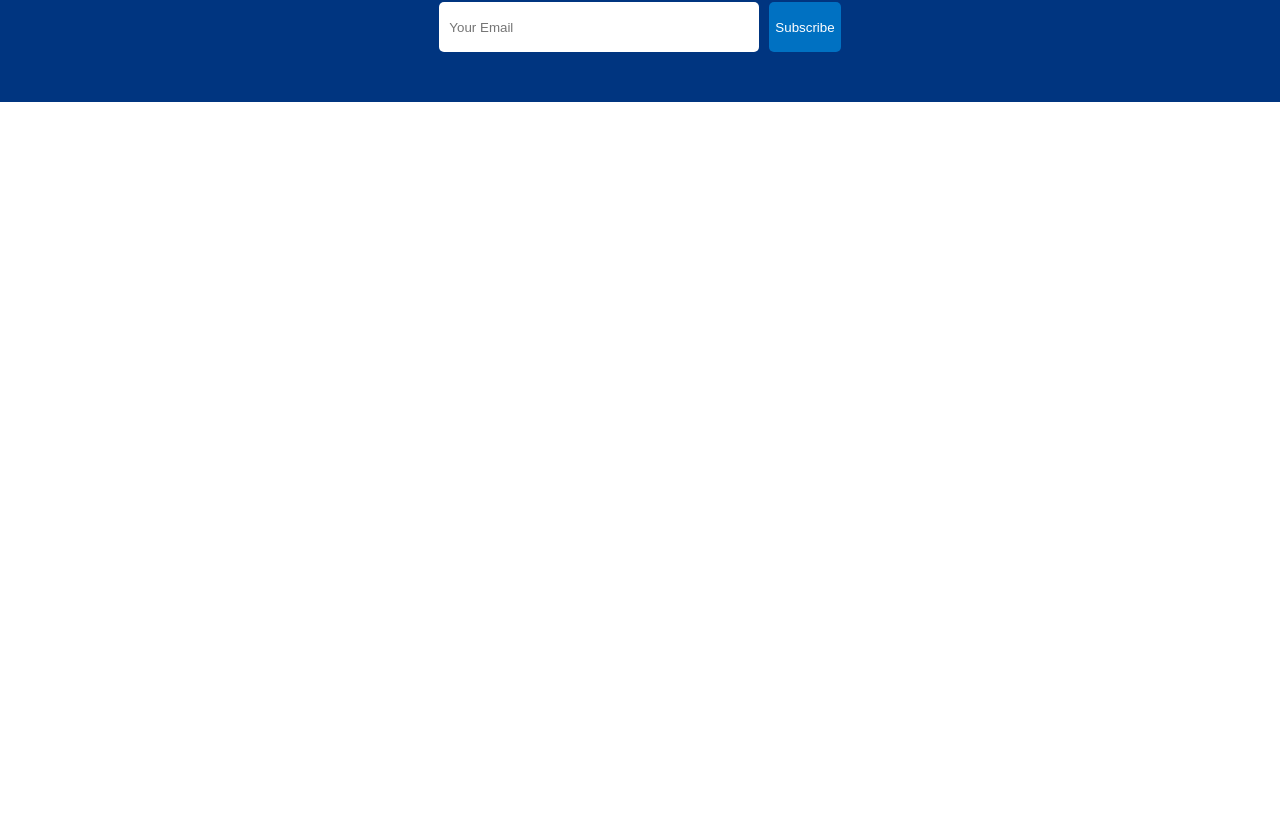
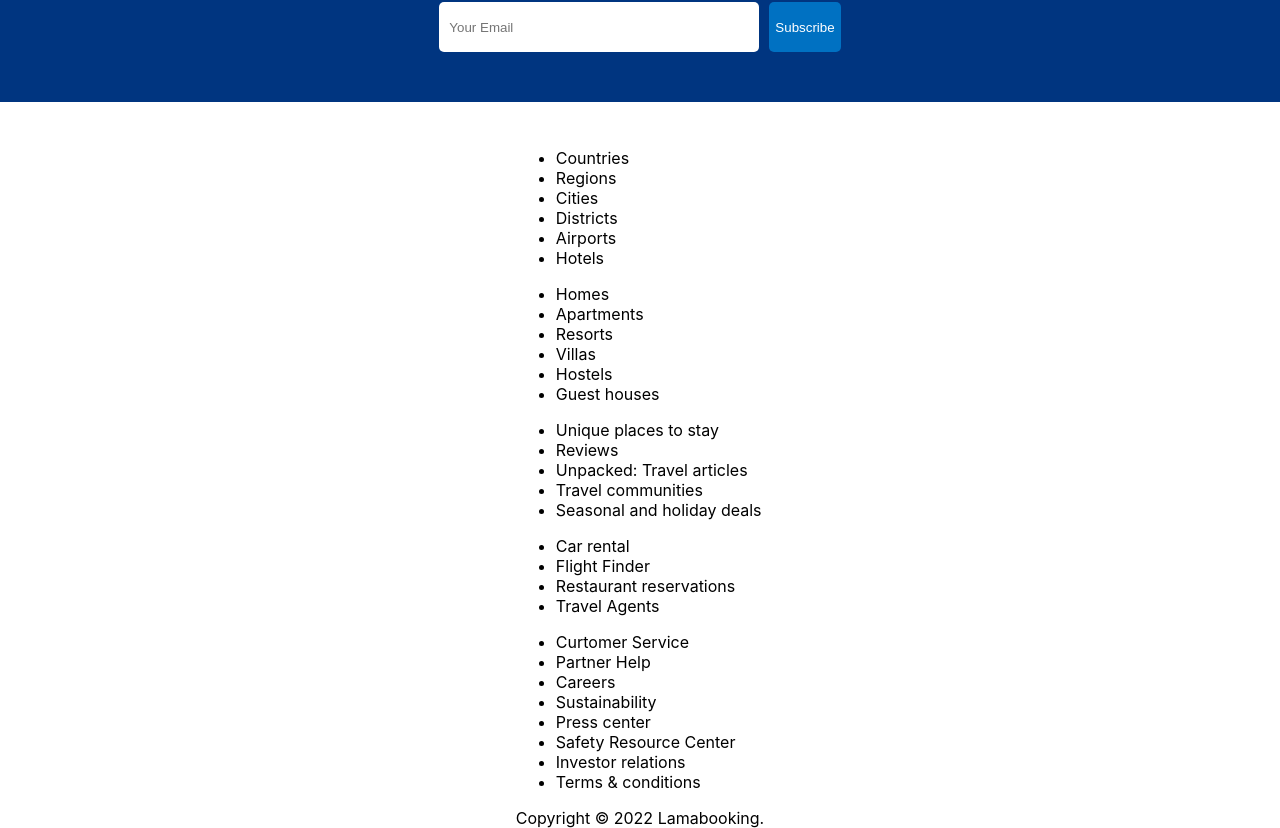
Before and after one commit to Shahriyar-Hosen/bd-booking, a React (Create React App) app: page / in a window 1280 px wide. Shown: the part 1780-2608 px from the top of the page. Before the commit the page ends 1882 px from the top, so only its background shows below. Built offline with nearby package versions, Linux system fonts and the light colour scheme.

Commit message:
Footer setup done

```diff
--- a/src/Components/Footer/Footer.jsx
+++ b/src/Components/Footer/Footer.jsx
@@ -3,9 +3,50 @@
 
 const Footer = () => {
   return (
-    <div>
-      <h1>Footer</h1>
+    <div className="footer">
+    <div className="fLists">
+      <ul className="fList">
+        <li className="fListItem">Countries</li>
+        <li className="fListItem">Regions</li>
+        <li className="fListItem">Cities</li>
+        <li className="fListItem">Districts</li>
+        <li className="fListItem">Airports</li>
+        <li className="fListItem">Hotels</li>
+      </ul>
+      <ul className="fList">
+        <li className="fListItem">Homes </li>
+        <li className="fListItem">Apartments </li>
+        <li className="fListItem">Resorts </li>
+        <li className="fListItem">Villas</li>
+        <li className="fListItem">Hostels</li>
+        <li className="fListItem">Guest houses</li>
+      </ul>
+      <ul className="fList">
+        <li className="fListItem">Unique places to stay </li>
+        <li className="fListItem">Reviews</li>
+        <li className="fListItem">Unpacked: Travel articles </li>
+        <li className="fListItem">Travel communities </li>
+        <li className="fListItem">Seasonal and holiday deals </li>
+      </ul>
+      <ul className="fList">
+        <li className="fListItem">Car rental </li>
+        <li className="fListItem">Flight Finder</li>
+        <li className="fListItem">Restaurant reservations </li>
+        <li className="fListItem">Travel Agents </li>
+      </ul>
+      <ul className="fList">
+        <li className="fListItem">Curtomer Service</li>
+        <li className="fListItem">Partner Help</li>
+        <li className="fListItem">Careers</li>
+        <li className="fListItem">Sustainability</li>
+        <li className="fListItem">Press center</li>
+        <li className="fListItem">Safety Resource Center</li>
+        <li className="fListItem">Investor relations</li>
+        <li className="fListItem">Terms & conditions</li>
+      </ul>
     </div>
+    <div className="fText">Copyright © 2022 Lamabooking.</div>
+  </div>
   );
 };
 
--- a/src/Pages/Home/Home.jsx
+++ b/src/Pages/Home/Home.jsx
@@ -1,6 +1,7 @@
 import React from "react";
 import Featured from "../../Components/Featured/Featured";
 import FeaturedProperties from "../../Components/FeaturedProperties/FeaturedProperties";
+import Footer from "../../Components/Footer/Footer";
 import Header from "../../Components/Header/Header";
 import MailList from "../../Components/MailList/MailList";
 import Navbar from "../../Components/Navbar/Navbar";
@@ -19,6 +20,7 @@
         <h1 className="homeTitle">Homes guests love</h1>
         <FeaturedProperties />
         <MailList />
+        <Footer />
       </div>
     </section>
   );
```
